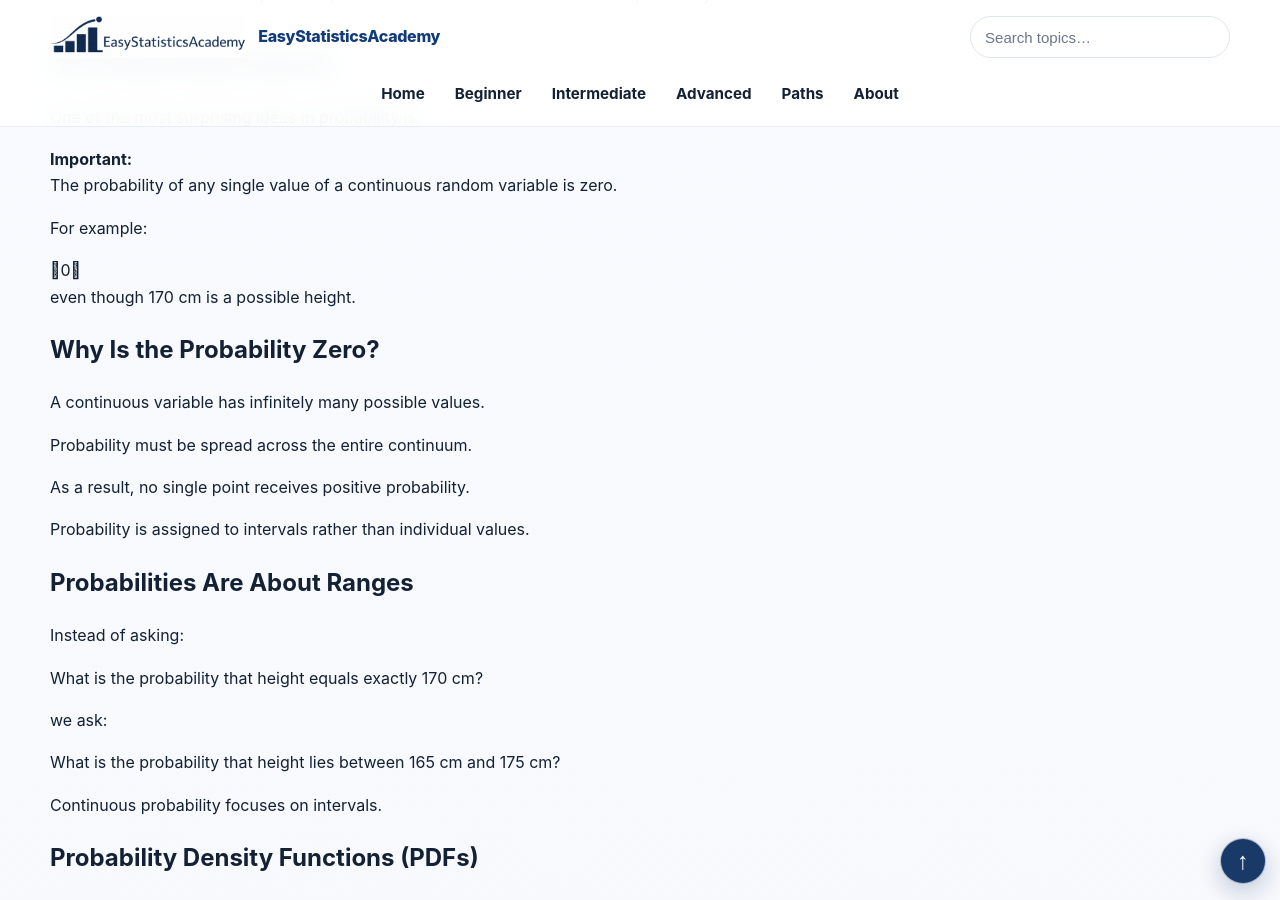
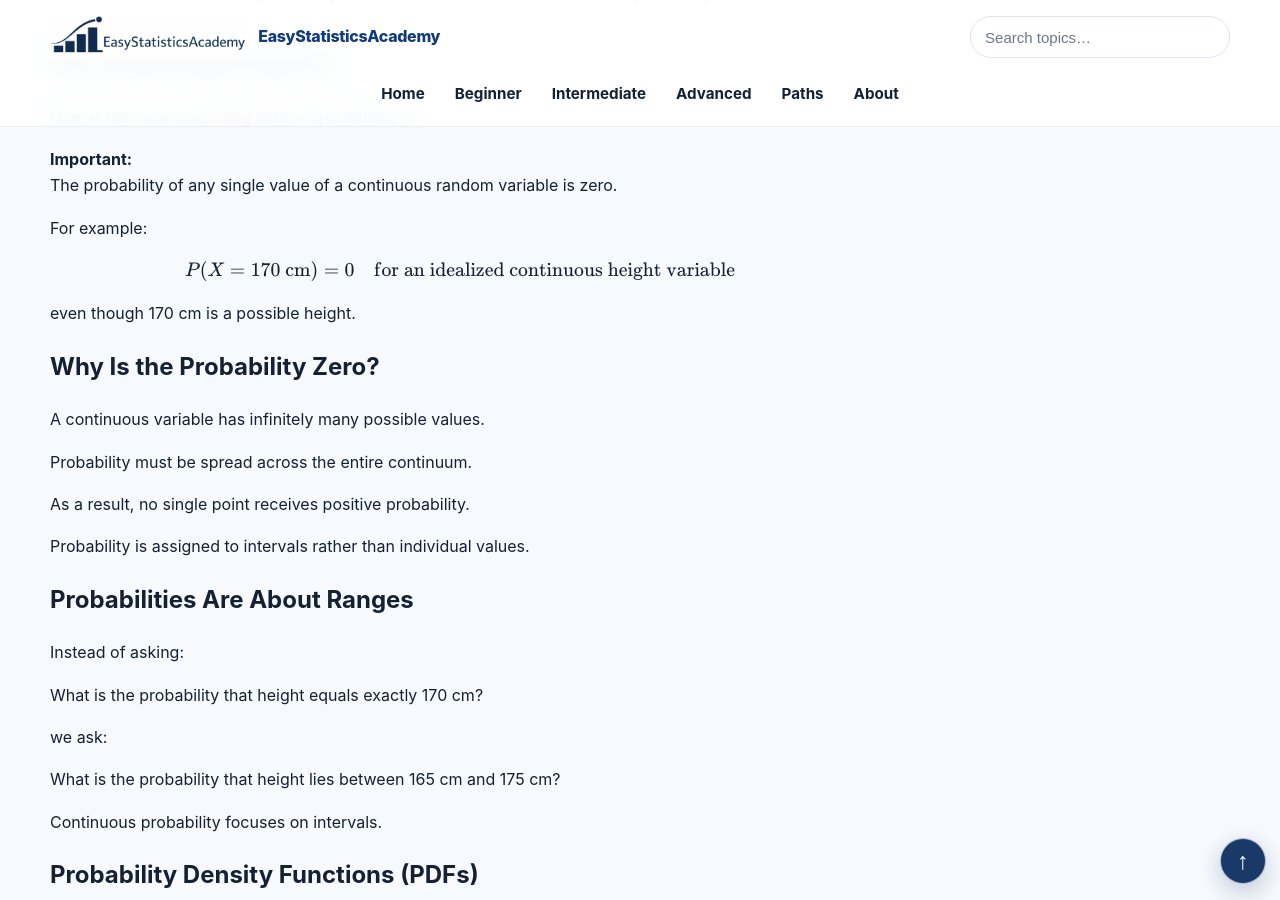
Before and after one commit to ammar-homaida-statistics/easystatisticsacademy, a Jekyll site: the page built from probability/random-variables/continuous-random-variables/index.md, in a window 1280 px wide and 900 px high, scrolled down 1888 px. Built offline with Jekyll 4.4.1, drawn with Linux system fonts in a browser that asks for light colours.

Commit message:
Restore final missing expression or historical attribution in continuous-random-variables

```diff
--- a/probability/random-variables/continuous-random-variables/index.md
+++ b/probability/random-variables/continuous-random-variables/index.md
@@ -222,7 +222,11 @@ sidebar: false
       For example:
     </p>
 
-    0
+
+    \[
+    P(X=170\ \mathrm{cm})=0\quad\text{for an idealized continuous height variable}
+    \]
+
 
     <p>
       even though 170 cm is a possible height.
```
